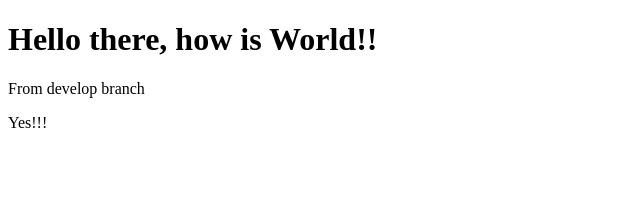
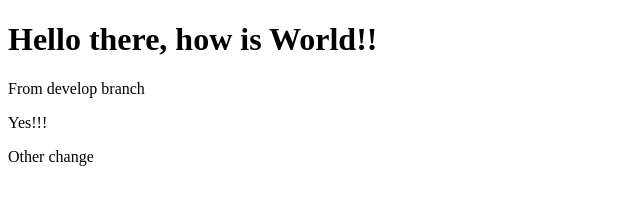
Before and after one commit to bngams/git-2209-first-repo-del, a plain HTML site: page index.html in a window 1280 px wide. Shown: the whole page, without its empty margins (0-640 px from the left). Drawn offline with Linux system fonts and the light colour scheme.

Commit message:
Update index.html

```diff
--- a/index.html
+++ b/index.html
@@ -7,5 +7,6 @@
 	<h1>Hello there, how is World!!</h1>
 	<p>From develop branch</p>
 	<p>Yes!!!</p>
+	<p>Other change<p>
 </body>
 </html>
```
